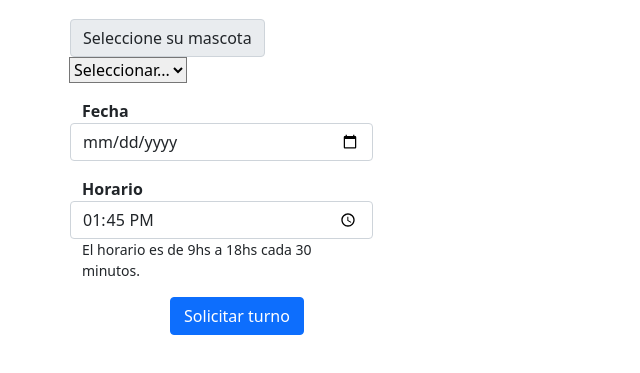
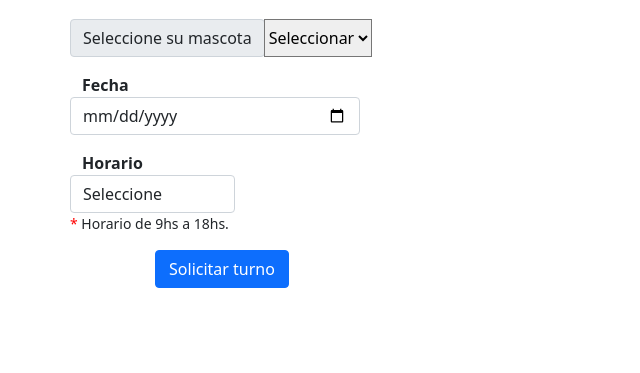
Before and after one commit to PetsLife-UNAJ/PetsLife-Frontend, a website: page src/pages/turnos/solicitarTurno.html in a window 1280 px wide. Shown: the part 53-426 px from the top of the page, without its empty margins (0-640 px from the left). Drawn offline with nearby package versions, Linux system fonts and the light colour scheme; no server answers.

Commit message:
reworked hour input

```diff
--- a/src/assets/css/turnos.css
+++ b/src/assets/css/turnos.css
@@ -1,10 +1,10 @@
-#time-input {
-  width: 117px;
+#input-hour {
+  width: 165px;
 }
 #date-input {
-  width: 217px;
+  width: 290px;
 }
 #btn-form-turno {
   width: 134px;
-  margin-left: 100px;
+  margin-left: 85px;
 }
--- a/src/js/turnos.js
+++ b/src/js/turnos.js
@@ -2,10 +2,10 @@ const getMascotasByClienteId = (clienteId) => {
   fetch(`https://localhost:44314/api/Cliente/${clienteId}`)
     .then((response) => response.json())
     .then((data) => {
-      const place = document.getElementById("inputSelect");
+      const place = document.getElementById('inputSelect');
 
       for (const mascota of data.mascotas) {
-        let element = document.createElement("option");
+        let element = document.createElement('option');
         element.value = mascota.mascotaId;
 
         element.innerHTML = mascota.nombre;
@@ -15,15 +15,17 @@ const getMascotasByClienteId = (clienteId) => {
 };
 
 const createTurno = (datos) => {
-  fetch("https://localhost:44314/api/Turno", {
-    method: "POST",
-    headers: { "Content-Type": "application/json;charset=UTF-8" },
-    body: datos,
+  fetch('https://localhost:44314/api/Turno', {
+    method: 'POST',
+    headers: {'Content-Type': 'application/json;charset=UTF-8'},
+    body: datos
   })
     .then((response) => {
       response.json();
+
       if (response.status == 201) {
-        formTurno.innerHTML = ` <div class="card text-center p-0 my-2 ">
+        formTurno.innerHTML = `
+        <div class="card text-center p-0 my-2 ">
           <div class="card-header bg-transparent text-success border-0">
             <i class="far fa-check-circle display-4 d-block"></i>
             <h5 class="card-title text-success display-4 d-block">Registro exitoso</h5>
@@ -47,6 +49,7 @@ const createTurno = (datos) => {
       </div>`;
       }
     })
+
     .catch((err) => {
       console.log(err);
     });
@@ -56,27 +59,19 @@ window.onload = (e) => {
   getMascotasByClienteId(3);
 };
 
-const formTurno = document.getElementById("formTurno");
+const formTurno = document.getElementById('formTurno');
 formTurno.onsubmit = (e) => {
   e.preventDefault();
 
-  let mascotaId = document.getElementById("inputSelect").value;
+  let mascotaId = document.getElementById('inputSelect').value;
   let fecha = formTurno.elements.fecha.value;
   let hora = formTurno.elements.hora.value;
 
   let turno = {
     fecha: fecha,
     mascotaId: mascotaId,
+    horaInicio: hora
   };
-
-  let validationHour = hora.substring(3, 5);
-
-  if (validationHour == "00" || validationHour == "30") {
-    console.log(validationHour);
-    turno.horaInicio = hora;
-  }
-
   let turnojson = JSON.stringify(turno);
-    createTurno(turnojson);
-
+  createTurno(turnojson);
 };
--- a/src/pages/turnos/solicitarTurno.html
+++ b/src/pages/turnos/solicitarTurno.html
@@ -23,12 +23,17 @@
         <div class="row">
           <div class="form-group input-group mb-3 mt-3 p-0">
             <div class="input-group-prepend">
-              <label class="input-group-text" for="inputSelect"
-                >Seleccione su mascota</label
-              >
+              <label class="input-group-text" for="inputSelect">
+                Seleccione su mascota
+              </label>
             </div>
-            <select class="custom-select" id="inputSelect" name="selectMascota">
-              <option selected>Seleccionar...</option>
+            <select
+              class="custom-select"
+              id="inputSelect"
+              name="selectMascota"
+              required
+            >
+              <option selected disabled>Seleccionar</option>
             </select>
           </div>
         </div>
@@ -36,19 +41,45 @@
         <div class="form-group row mb-3 fw-bold">
           <label for="date-input" class="">Fecha</label>
 
-          <input class="form-control" name="fecha" type="date" />
+          <input
+            class="form-control"
+            name="fecha"
+            type="date"
+            id="date-input"
+            required
+          />
         </div>
 
         <div class="form-group row">
-          <label for="time-input" min="09:00" max="18:00" class=" fw-bold">Horario</label>
+          <label for="time-input" class="fw-bold">Horario</label>
 
-          <input
-            class="form-control "
-            name="hora"
-            type="time"
-            value="13:45:00"
-          />
-          <small class="small">El horario es de 9hs a 18hs cada 30 minutos.</small>
+          <select class="form-control" name="hora" id="input-hour" required>
+            <option disabled selected>Seleccione</option>
+            <option value="09:00">09:00</option>
+            <option value="09:30">09:30</option>
+            <option value="10:00">10:00</option>
+            <option value="10:30">10:30</option>
+            <option value="11:00">11:00</option>
+            <option value="11:30">11:30</option>
+            <option value="12:00">12:00</option>
+            <option value="12:30">12:30</option>
+            <option value="13:00">13:00</option>
+            <option value="13:30">13:30</option>
+            <option value="14:00">14:00</option>
+            <option value="14:30">14:30</option>
+            <option value="15:00">15:00</option>
+            <option value="15:30">15:30</option>
+            <option value="16:00">16:00</option>
+            <option value="16:30">16:30</option>
+            <option value="17:00">17:00</option>
+            <option value="17:30">17:30</option>
+            <option value="18:00">18:00</option>
+          </select>
+
+          <small class="small p-0">
+            <span style="color: red">*</span>
+            Horario de 9hs a 18hs.
+          </small>
         </div>
         <div class="row">
           <button type="submit" class="btn btn-primary mt-3" id="btn-form-turno">
```
